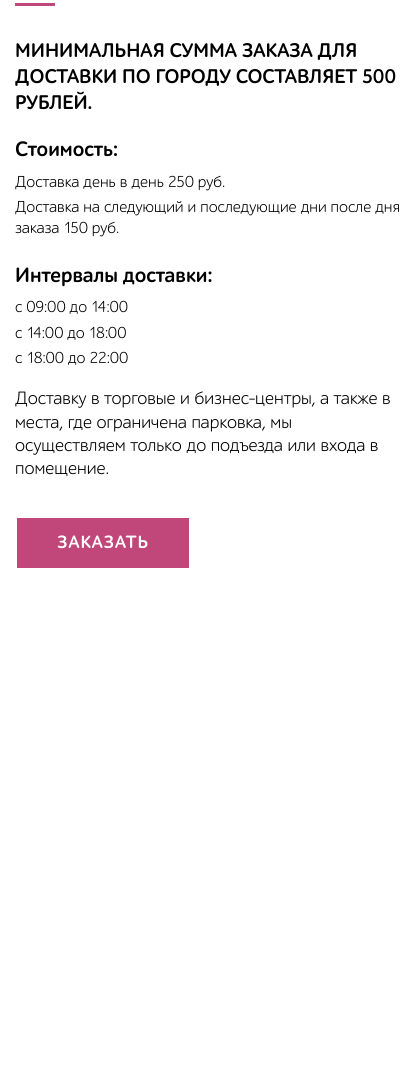
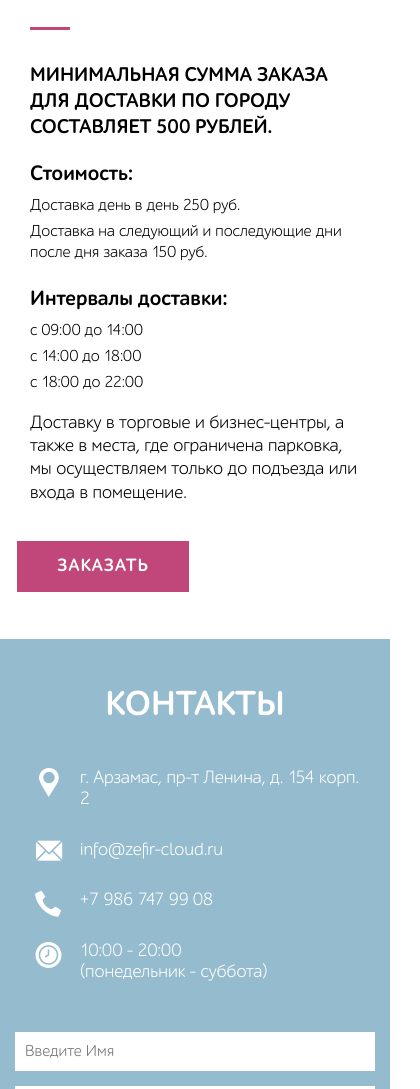
Before and after one commit to pomehy/zefir-cloud, a plain HTML site: page index.html in a window 390 px wide. Shown: the part 5870-6959 px from the top of the page, 420 px wide, since content can reach past the window. Before the commit the page ends 6440 px from the top, so only its background shows below. Drawn offline with nearby package versions, Linux system fonts and the light colour scheme; files whose address does not match are found by name; a web font is replaced by a local one.

Commit message:
adaptive ( contacts )

```diff
--- a/css/main.css
+++ b/css/main.css
@@ -609,6 +609,7 @@ body {
 }
 
 .delivery {
+    display: flex;
     height: 100vh;
 }
 
@@ -616,8 +617,6 @@ body {
     display: flex;
     justify-content: space-between;
     flex-wrap: wrap;
-    margin-left: -15px;
-    margin-right: -15px;
 
 }
 .delivery-district {
@@ -692,6 +691,7 @@ body {
 }
 
 .contacts {
+    display: flex;
     background-color: #95BBCE;
 }
 
@@ -703,15 +703,15 @@ body {
     justify-content: space-between;
     align-items: baseline;
     flex-wrap: wrap;
-    margin-left: -15px;
-    margin-right: -15px;
 }
 .contacts__list {
-    flex-basis: 31%;
+    flex-basis: 32%;
     margin: 0;
     padding-right: 15px;
     padding-left: 65px;
     list-style: none;
+
+    box-sizing: border-box;
 }
 .contacts__item {
     position: relative;
@@ -758,6 +758,8 @@ body {
     flex-wrap: wrap;
     justify-content: space-between;
     margin-bottom: 25px;
+
+    box-sizing: border-box;
 }
 .contacts-form__input {
     flex-basis: 48%;
@@ -767,6 +769,8 @@ body {
     font-size: 16px;
 
     border: none;
+
+    box-sizing: border-box;
 }
 .contacts-form__textarea {
     display: block;
@@ -778,6 +782,8 @@ body {
     color: #818181;
 
     border: none;
+
+    box-sizing: border-box;
 }
 
 .contacts-form__button {
@@ -999,6 +1005,9 @@ body {
         .master__video {
             max-width: 100%;
         }
+        .delivery {
+            height: auto;
+        }
 
 }
 
@@ -1040,7 +1049,15 @@ body {
             height: 3px;
             content: '';
             background-color: #c14679;
-
+        }
+        .contacts__list {
+            flex-basis: 100%;
+            max-width: 100%;
+            margin-bottom: 20px;
+        }
+        .contacts-form {
+            flex-basis: 100%;
+            max-width: 100%;
         }
 
 }
@@ -1095,6 +1112,15 @@ body {
         flex-basis: 100%;
         max-width: 100%;
     }
+    .input-wrapper {
+        margin-bottom: 0;
+    }
+    .contacts-form__input {
+        margin-bottom: 15px;
+        flex-basis: 100%;
+        max-width: 100%;
+    }
+
 
 }
 
--- a/index.html
+++ b/index.html
@@ -536,13 +536,15 @@
                 <!-- <img class="features__image" src="img/content-img/features/img-bg-2.jpg" alt="">                 -->
             </div>
         </section>
-        <section class="delivery section-padding container">
+        <section class="delivery section-padding">
+            <div class="container">
                 <span id="delivery" class="section-anchor"></span>
                 <h2 class="delivery__title section-title">Доставка</h2>
                 <div class="delivery__content">
                     <section class="delivery-district">
                         <h3 class="visually-hidden">Доставка по району</h3>
-                    <p class="delivery__desc"><strong>Минимальная сумма заказа для доставки по району (до 10 км) составляет 1000
+                        <p class="delivery__desc"><strong>Минимальная сумма заказа для доставки по району (до 10 км)
+                                составляет 1000
                                 рублей.</strong>
                         </p>
                         <ul class="delivery__list">
@@ -568,7 +570,8 @@
                     </section>
                     <section class="delivery-city">
                         <h3 class="visually-hidden">Доставка по городу</h3>
-                    <p class="delivery__desc"><strong>Минимальная сумма заказа для доставки по городу составляет 500 рублей.</strong></p>
+                        <p class="delivery__desc"><strong>Минимальная сумма заказа для доставки по городу составляет 500
+                                рублей.</strong></p>
                         <ul class="delivery__list">
                             <li class="delivery__item">
                                 <h3>Стоимость:</h3>
@@ -582,14 +585,17 @@
                                 <p><time>c 18:00 до 22:00</time></p>
                             </li>
                         </ul>
-                    <p class="delivery__text">Доставку в торговые и бизнес-центры, а также в места, где ограничена парковка, мы
+                        <p class="delivery__text">Доставку в торговые и бизнес-центры, а также в места, где ограничена
+                            парковка, мы
                             осуществляем только до подъезда или входа в помещение.
                         </p>
                     </section>
+                    <button class="delivery__button">Заказать</button>
                 </div>
-            <button class="delivery__button">Заказать</button>
+            </div>
+
         </section>
-        <!-- <section class="contacts section-padding">
+        <section class="contacts section-padding">
             <span id="contacts" class="section-anchor"></span>
             <div class="container">
                 <h2 class="contacts__title section-title">Контакты</h2>
@@ -622,7 +628,7 @@
                     </form>
                 </div>
             </div>
-        </section> -->
+        </section>
         <!-- <section class="reviews section-padding">
             <span id="reviews" class="section-anchor"></span>
             <div class="container">
```
Lines whose indentation alone changed are shown as unchanged.
